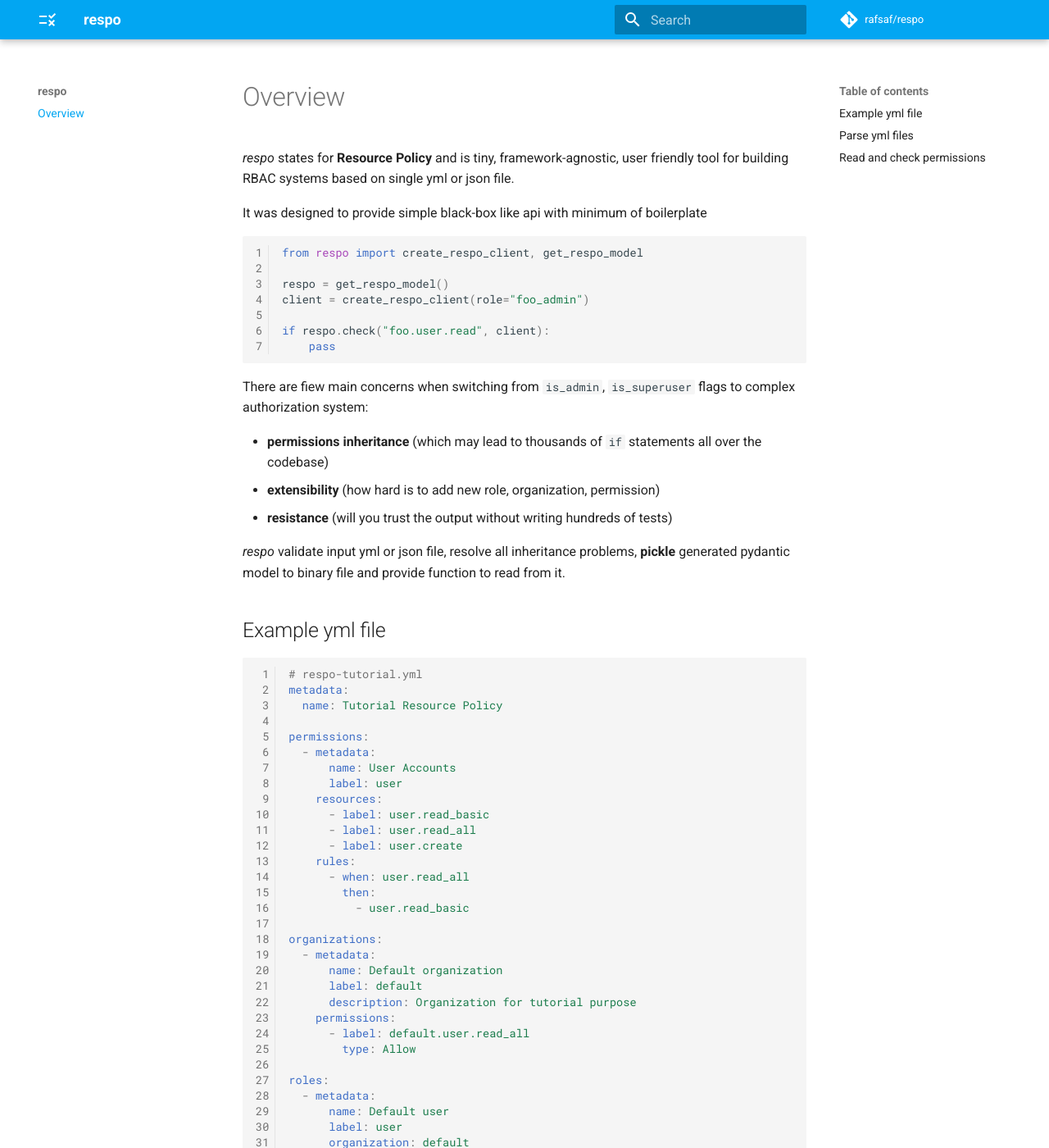
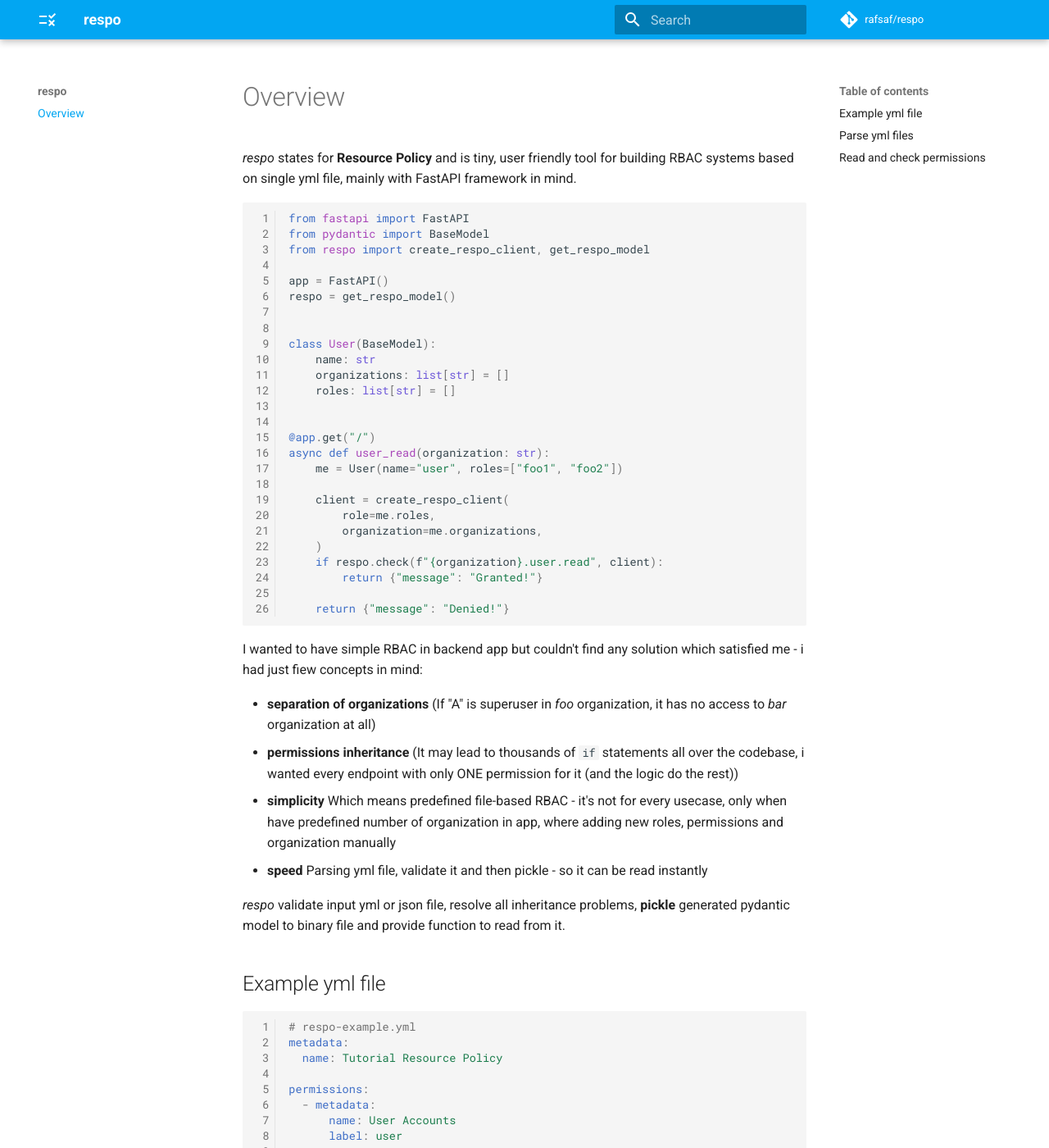
Before and after one commit to rafsaf/respo, an MkDocs documentation site: the page built from docs/index.md, in a window 1280 px wide and 1400 px high. Shown: the whole window at 82% size. Built offline with MkDocs 1.6.1 and Material for MkDocs 9.7.7, drawn with Linux system fonts in a browser that asks for light colours; comment, search, counter and statistics services are not loaded; some of the changed text lies outside the part shown.

Commit message:
index md

````diff
--- a/docs/examples/index/index001.py
+++ b/docs/examples/index/index001.py
@@ -1,7 +1,26 @@
+from fastapi import FastAPI
+from pydantic import BaseModel
 from respo import create_respo_client, get_respo_model
 
+app = FastAPI()
 respo = get_respo_model()
-client = create_respo_client(role="foo_admin")
 
-if respo.check("foo.user.read", client):
-    pass
+
+class User(BaseModel):
+    name: str
+    organizations: list[str] = []
+    roles: list[str] = []
+
+
+@app.get("/")
+async def user_read(organization: str):
+    me = User(name="user", roles=["foo1", "foo2"])
+
+    client = create_respo_client(
+        role=me.roles,
+        organization=me.organizations,
+    )
+    if respo.check(f"{organization}.user.read", client):
+        return {"message": "Granted!"}
+
+    return {"message": "Denied!"}
--- a/docs/examples/index/respo-tutorial.yml
+++ b/docs/examples/index/respo-example.yml
@@ -1,4 +1,4 @@
-# respo-tutorial.yml
+# respo-example.yml
 metadata:
   name: Tutorial Resource Policy
 
--- a/docs/index.md
+++ b/docs/index.md
@@ -1,25 +1,24 @@
 # Overview
 
-_respo_ states for **Resource Policy** and is tiny, framework-agnostic, user friendly tool for building RBAC systems based on single yml or json file.
-
-It was designed to provide simple black-box like api with minimum of boilerplate
+_respo_ states for **Resource Policy** and is tiny, user friendly tool for building RBAC systems based on single yml file, mainly with FastAPI framework in mind.
 
 ```python
 {!./examples/index/index001.py!}
 ```
 
-There are fiew main concerns when switching from `is_admin`, `is_superuser` flags to complex authorization system:
+I wanted to have simple RBAC in backend app but couldn't find any solution which satisfied me - i had just fiew concepts in mind:
 
-- **permissions inheritance** (which may lead to thousands of `if` statements all over the codebase)
-- **extensibility** (how hard is to add new role, organization, permission)
-- **resistance** (will you trust the output without writing hundreds of tests)
+- **separation of organizations** (If "A" is superuser in _foo_ organization, it has no access to _bar_ organization at all)
+- **permissions inheritance** (It may lead to thousands of `if` statements all over the codebase, i wanted every endpoint with only ONE permission for it (and the logic do the rest))
+- **simplicity** Which means predefined file-based RBAC - it's not for every usecase, only when have predefined number of organization in app, where adding new roles, permissions and organization manually
+- **speed** Parsing yml file, validate it and then pickle - so it can be read instantly
 
 _respo_ validate input yml or json file, resolve all inheritance problems, **pickle** generated pydantic model to binary file and provide function to read from it.
 
 ## Example yml file
 
 ```yaml
-{!./examples/index/respo-tutorial.yml!}
+{!./examples/index/respo-example.yml!}
 ```
 
 ## Parse yml files
@@ -29,9 +28,9 @@ Thanks to **Typer**, _respo_ has powerful cli interface based on python annotati
 ```bash
 respo --help  # prints all available commands
 
-respo create --yml-file respo-tutorial.yml
+respo create --yml-file respo-example.yml
 
-# Processing respo-tutorial.yml
+# Processing respo-example.yml
 # Success!
 ```
 
````
Also changed, not shown: 1 other file.
